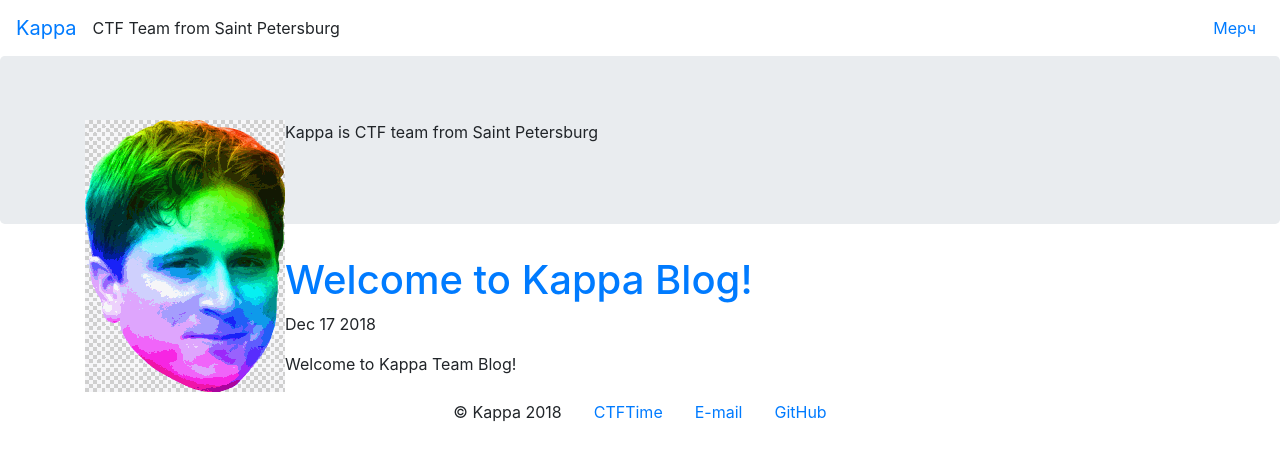
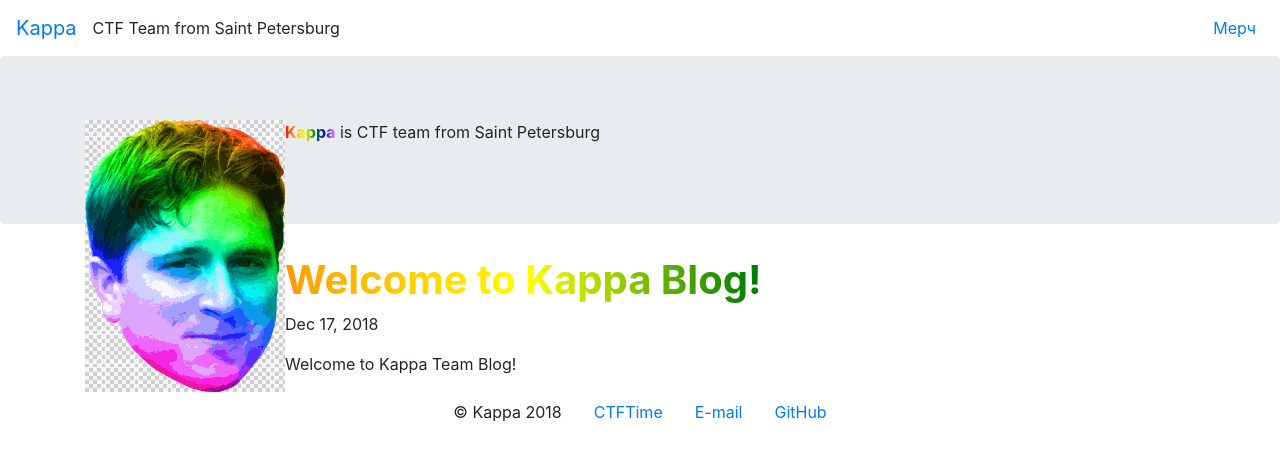
Before and after one commit to kappactf/kappactf.github.io, a Jekyll site: the page built from index.html, in a window 1280 px wide. Shown: the top 461 px of the page. Built offline with Jekyll 4.4.1, drawn with Linux system fonts in a browser that asks for light colours; the list of posts is cut into pages by our own code.

Commit message:
add syntax highlight

```diff
--- a/_config.yml
+++ b/_config.yml
@@ -5,6 +5,12 @@
 url: "https://kappactf.ru"
 github_username:  kappactf
 email: blog@kappactf.ru
+
+kramdown:
+    input: GFM
+    hard_wrap: false
+    syntax_highlighterr: rouge
+    extensions: fenced_code_blocks
 
 markdown: kramdown
 permalink: /:title/
--- a/_sass/kappa-theme.scss
+++ b/_sass/kappa-theme.scss
@@ -1,2 +1,9 @@
-body {
+$kappa-gradient: linear-gradient(to right, red, orange , yellow, green, blue, violet);
+
+
+h1, .kappa {
+    font-weight: bold;
+    background: $kappa-gradient;
+    -webkit-background-clip: text;
+    -webkit-text-fill-color: transparent;
 }
--- a/index.html
+++ b/index.html
@@ -13,7 +13,7 @@
     {% for post in paginator.posts %}
     <div class="blog-post">
         <h1><a href="{{ post.url | prepend: site.baseurl }}">{{ post.title }}</a></h1>
-        <p class="blog-post-meta">{{ post.date | date: "%b %-d %Y" }} {% if post.author %}by {{post.author}}{% endif %}</p>
+        <p class="blog-post-meta">{{ post.date | date: "%b %-d, %Y" }} {% if post.author %}by {{post.author}}{% endif %}</p>
         <p class="post-excerpt">
             {{ post.excerpt | strip_html | strip_newlines | truncate: 140 }}
         </p>
```
